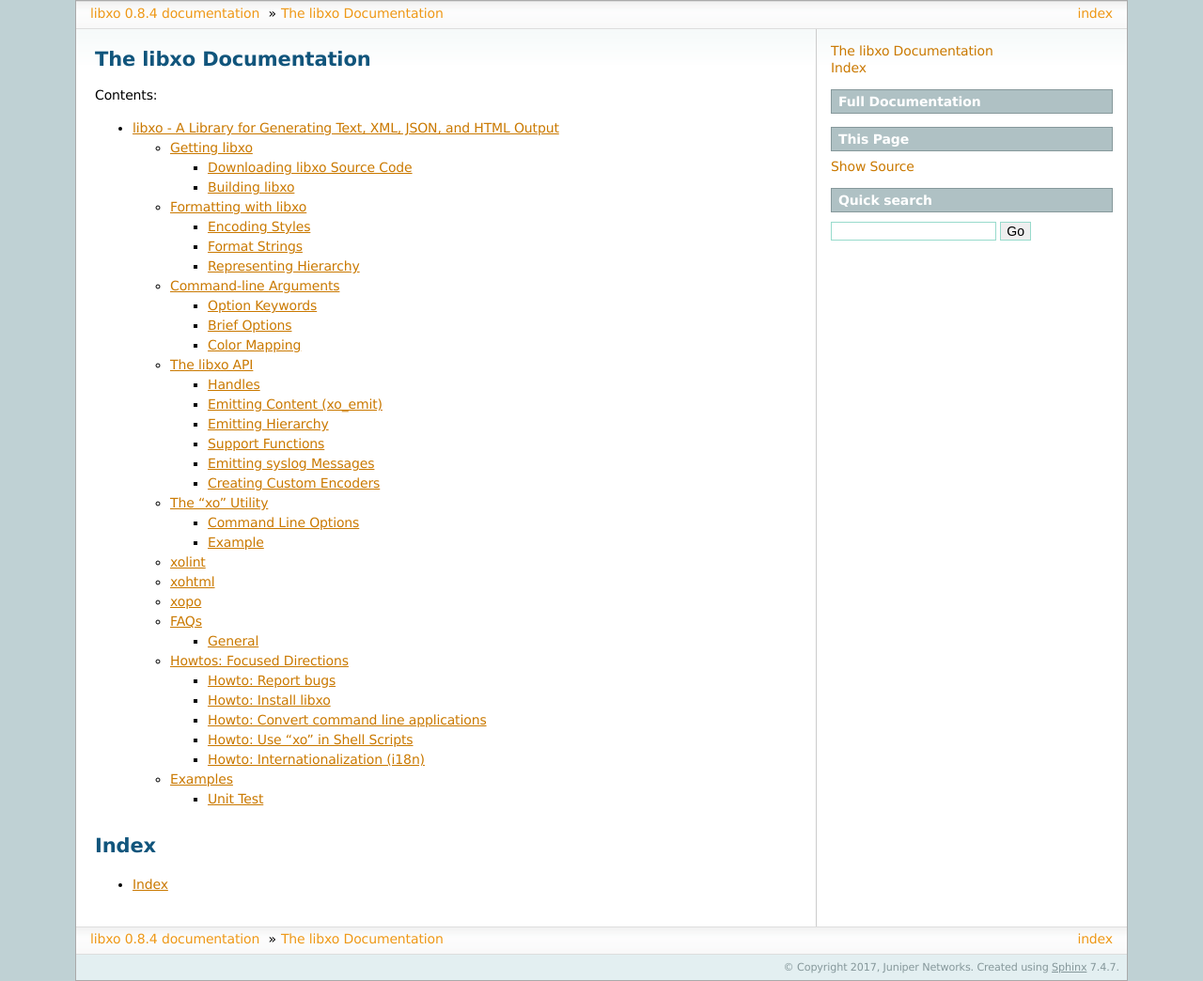
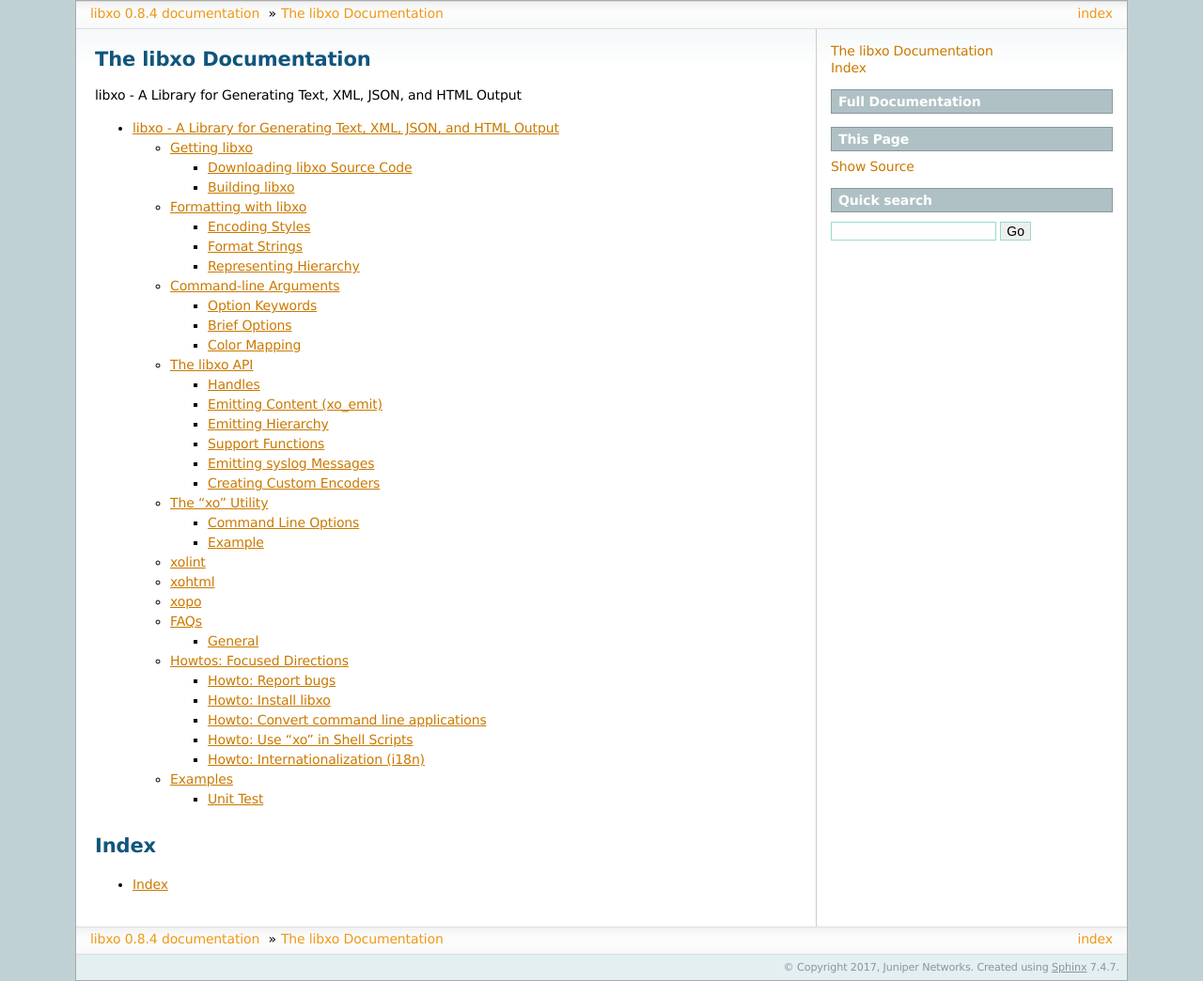
Before and after one commit to Juniper/libxo, a Sphinx documentation site: the page built from doc/index.rst, in a window 1280 px wide. Shown: the whole page at 94% size. Built offline with Sphinx 7.4.7, drawn with Linux system fonts in a browser that asks for light colours.

Commit message:
Try to fix caption

```diff
--- a/doc/index.rst
+++ b/doc/index.rst
@@ -1,10 +1,9 @@
 The libxo Documentation
 =======================
 
-
 .. toctree::
    :maxdepth: 3
-   :caption: Contents:
+   :caption: libxo - A Library for Generating Text, XML, JSON, and HTML Output
 
    libxo
 
```
